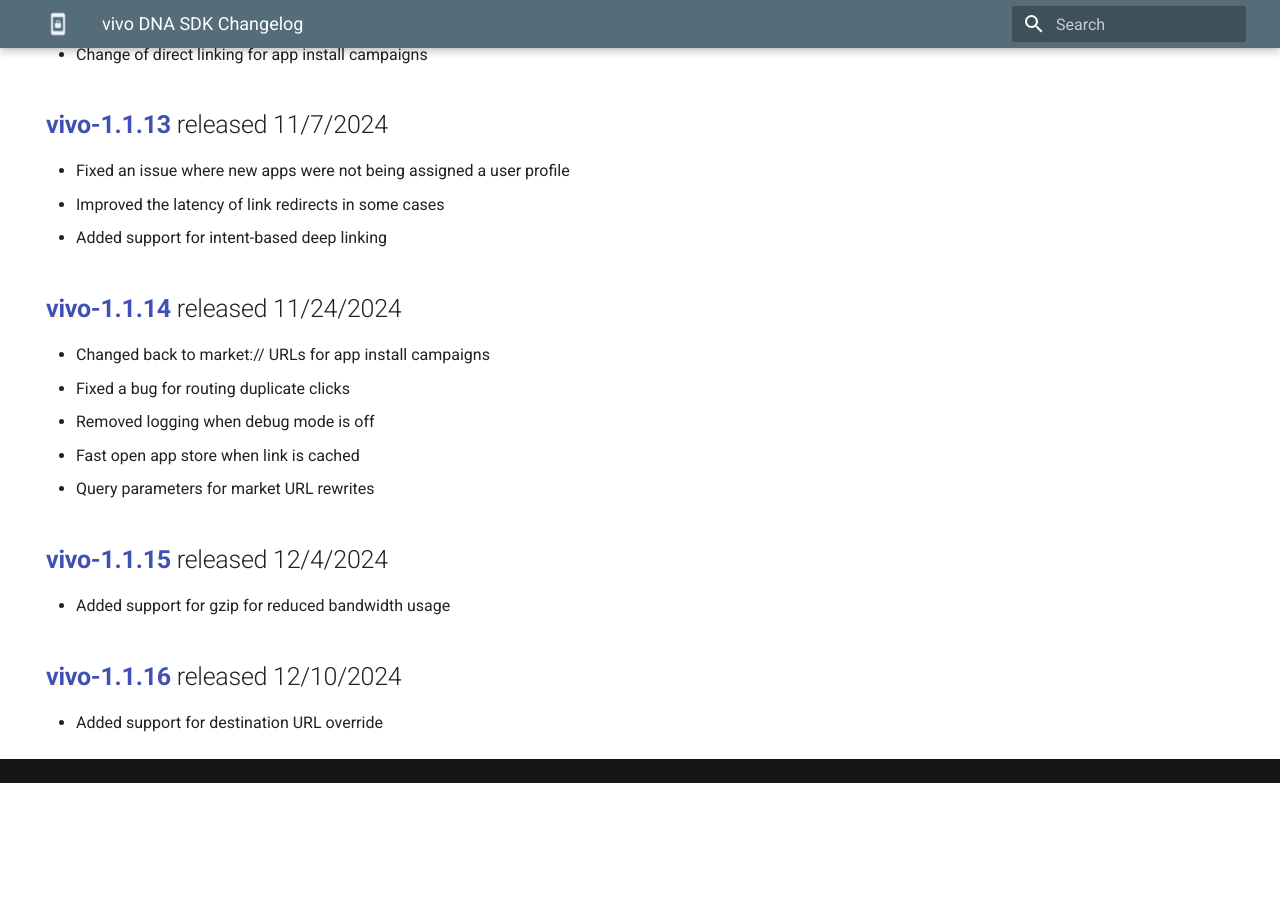
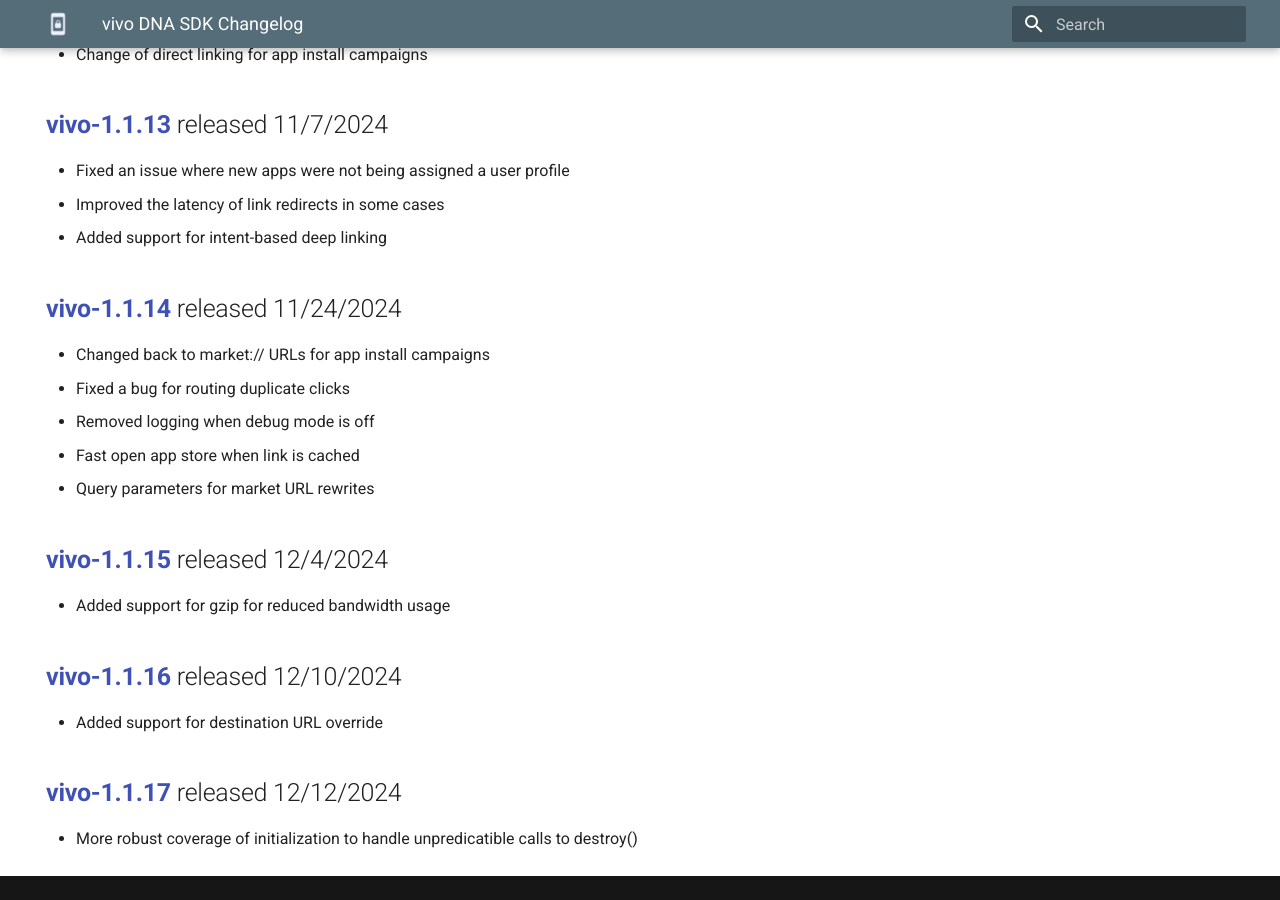
Before and after one commit to Device-Native/website, an MkDocs documentation site: the page built from docs/vivo-sdk-changelog.md, in a window 1280 px wide and 900 px high, scrolled down 2092 px. Built offline with MkDocs 1.6.1 and Material for MkDocs 9.7.7, drawn with Linux system fonts in a browser that asks for light colours; before the commit the page ends 2875 px from its top, so only the background shows below that.

Commit message:
release 1.1.17

```diff
--- a/docs/vivo-sdk-changelog.md
+++ b/docs/vivo-sdk-changelog.md
@@ -94,3 +94,7 @@
 ## [**vivo-1.1.16**](https://dna-hosting.s3.amazonaws.com/public/com.devicenative.dna-vivo-v1.1.16.aar) released 12/10/2024
 
 - Added support for destination URL override
+
+## [**vivo-1.1.17**](https://dna-hosting.s3.amazonaws.com/public/com.devicenative.dna-vivo-v1.1.17.aar) released 12/12/2024
+
+- More robust coverage of initialization to handle unpredicatible calls to destroy()
```
Also changed, not shown: docs/vivo-app-drawer.md (+4 -4 lines), docs/vivo-global-search.md (+4 -4 lines).
